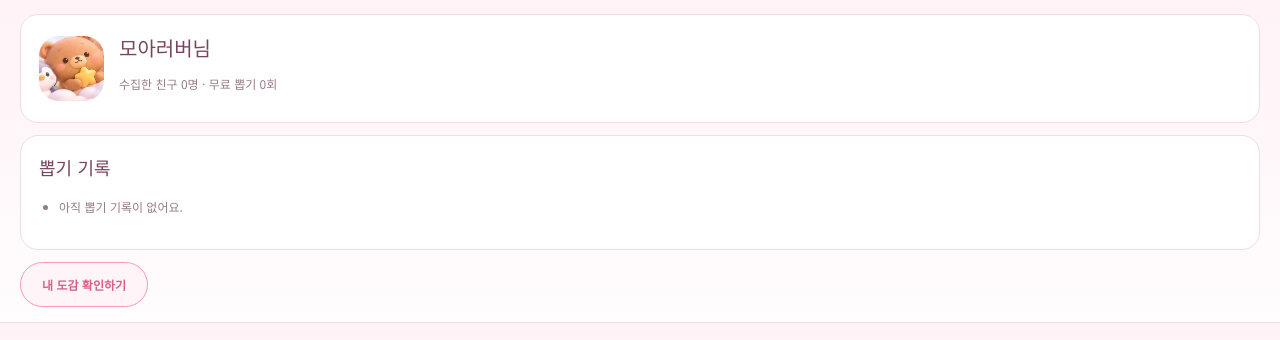
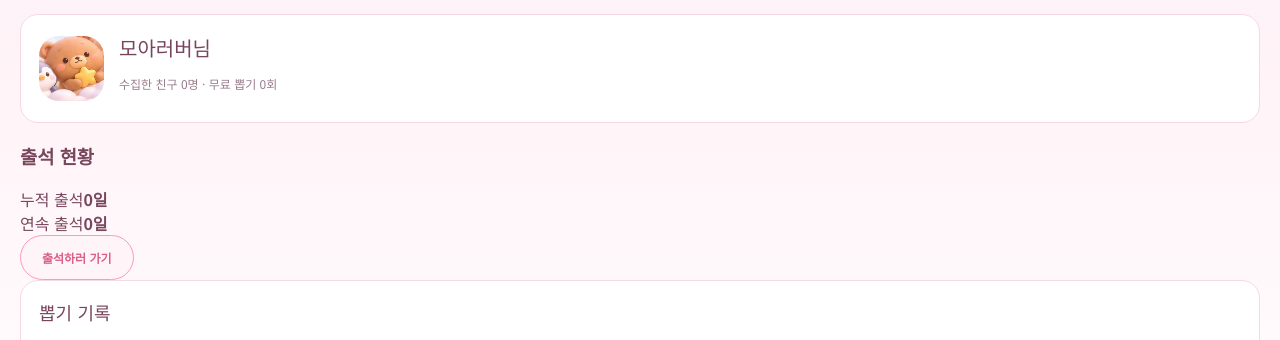
Before and after one commit to hongjw321/moamoa, a plain HTML site: page mypage.html in a window 1280 px wide. Shown: the part 242-582 px from the top of the page. Drawn offline with Linux system fonts and the light colour scheme.

Commit message:
Show attendance stats in my page

```diff
--- a/mypage.html
+++ b/mypage.html
@@ -1 +1 @@
-<!doctype html><html lang="ko"><head><meta charset="utf-8"><meta name="viewport" content="width=device-width,initial-scale=1"><meta name="theme-color" content="#fff0f6"><title>마이페이지 | MOAMOA</title><link rel="stylesheet" href="styles.css"></head><body><header class="top"><a class="brand" href="index.html"><span><b>MOAMOA</b><small>Collect Your Little Friends!</small></span></a><button class="hamb" id="hamb" aria-label="메뉴 열기">MENU</button><nav id="nav"><a href="index.html">홈</a><a href="gacha.html">무료 뽑기</a><a href="collection.html">캐릭터 도감</a><a href="shop.html">샵</a><a href="event.html">이벤트</a><a href="mypage.html">마이페이지</a></nav></header><main><section class="section"><div class="heading"><div><span class="eyebrow">YOUR MOAMOA</span><h2>마이페이지</h2><p>나의 수집 현황과 체험 기록을 확인해요.</p></div></div><div class="mybox"><div class="avatar"><img src="assets/mongi.jpg" alt="모아모아 캐릭터"></div><div><h3>모아러버님</h3><p id="stats">수집한 친구 0명 · 무료 뽑기 0회</p></div></div><article class="history"><h3>뽑기 기록</h3><ul id="history"><li>아직 뽑기 기록이 없어요.</li></ul></article><a class="btn light" href="collection.html">내 도감 확인하기</a></section></main><footer><b>MOAMOA</b><span>작은 행운을 모으는 곳, 모아모아</span><small>© 2026 MOAMOA · Demo</small></footer><script src="app.js"></script></body></html>
+<!doctype html><html lang="ko"><head><meta charset="utf-8"><meta name="viewport" content="width=device-width,initial-scale=1"><meta name="theme-color" content="#fff0f6"><title>마이페이지 | MOAMOA</title><link rel="stylesheet" href="styles.css"></head><body><header class="top"><a class="brand" href="index.html"><span><b>MOAMOA</b><small>Collect Your Little Friends!</small></span></a><button class="hamb" id="hamb" aria-label="메뉴 열기">MENU</button><nav id="nav"><a href="index.html">홈</a><a href="gacha.html">무료 뽑기</a><a href="collection.html">캐릭터 도감</a><a href="shop.html">샵</a><a href="event.html">이벤트</a><a href="mypage.html">마이페이지</a></nav></header><main><section class="section"><div class="heading"><div><span class="eyebrow">YOUR MOAMOA</span><h2>마이페이지</h2><p>나의 수집 현황과 체험 기록을 확인해요.</p></div></div><div class="mybox"><div class="avatar"><img src="assets/mongi.jpg" alt="모아모아 캐릭터"></div><div><h3>모아러버님</h3><p id="stats">수집한 친구 0명 · 무료 뽑기 0회</p></div></div><article class="attendance-summary"><h3>출석 현황</h3><div><span>누적 출석</span><b id="attendanceTotal">0일</b></div><div><span>연속 출석</span><b id="attendanceStreak">0일</b></div><a class="btn light" href="event.html">출석하러 가기</a></article><article class="history"><h3>뽑기 기록</h3><ul id="history"><li>아직 뽑기 기록이 없어요.</li></ul></article><a class="btn light" href="collection.html">내 도감 확인하기</a></section></main><footer><b>MOAMOA</b><span>작은 행운을 모으는 곳, 모아모아</span><small>© 2026 MOAMOA · Demo</small></footer><script src="app.js"></script></body></html>
```
